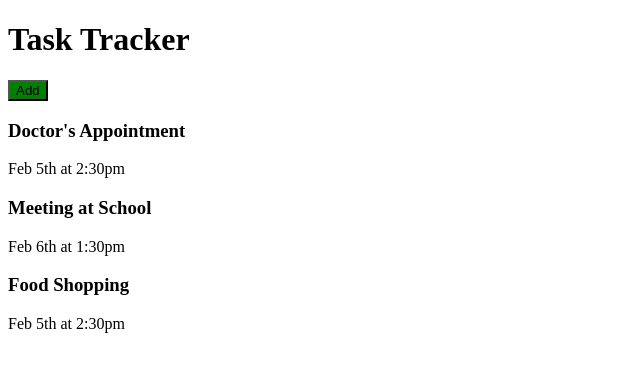
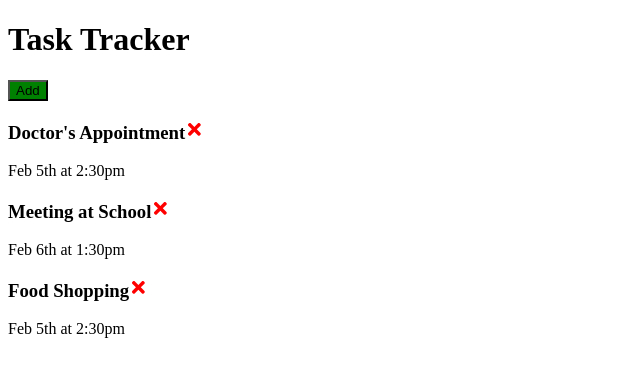
Before and after one commit to HighLiuk/react-tutorial, a React (Create React App) app: page / in a window 1280 px wide. Shown: the top 376 px of the page, without its empty margins (0-640 px from the left). Built offline with nearby package versions, Linux system fonts and the light colour scheme; the HTML template or start-up script is replaced by a standard one.

Commit message:
Added Font Awesome (React-Incons)

```diff
--- a/package.json
+++ b/package.json
@@ -8,7 +8,8 @@
     "@testing-library/user-event": "^12.1.10",
     "react": "^17.0.2",
     "react-dom": "^17.0.2",
-    "react-scripts": "4.0.3",
+    "react-icons": "^4.3.1",
+    "react-scripts": "^4.0.3",
     "web-vitals": "^1.0.1"
   },
   "scripts": {
--- a/src/Task.js
+++ b/src/Task.js
@@ -1,7 +1,12 @@
+import { FaTimes } from "react-icons/fa"
+
 function Task({ task }) {
   return (
     <div className="task">
-      <h3>{task.text}</h3>
+      <h3>
+        {task.text}
+        <FaTimes style={{ color: "red", cursor: "pointer" }} />
+      </h3>
       <p>{task.day}</p>
     </div>
   )
```
Also changed, not shown: 2 other files (tests, documents, lock files or other folders).
